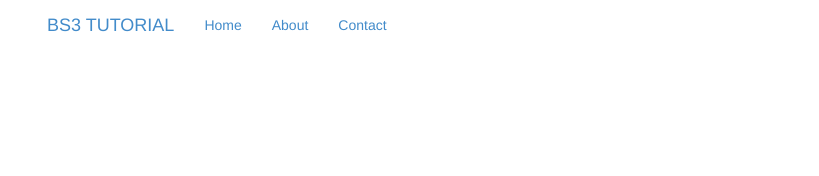
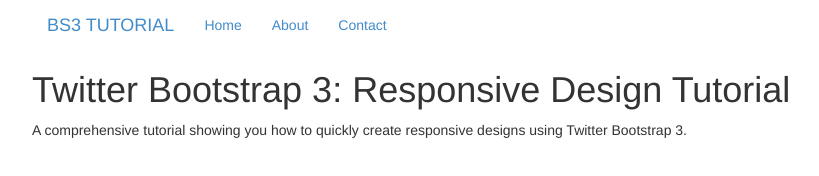
Before and after one commit to cristianmar25/bootstrap3tutorial, a plain HTML site: page index.html in a window 1280 px wide. Shown: the whole page, without its empty margins (38-857 px from the left). Drawn offline with Linux system fonts and the light colour scheme.

Commit message:
agregado del banner al templete de bootstrap
Utilizando nuevamente la clase container, podemos agregar fácilmente una
sección banner a la plantilla. Agregue el siguiente código HTML dentro
de las etiquetas <body> debajo del encabezado HTML que acaba de agregar.

```diff
--- a/index.html
+++ b/index.html
@@ -29,6 +29,17 @@
       </nav>
     </div>
   </header>
+
+
+  <!-- Site banner -->
+  <div class="banner">
+    <div class="container">
+      <h1>Twitter Bootstrap 3: Responsive Design Tutorial</h1>
+      <p>A comprehensive tutorial showing you how to quickly create responsive designs using Twitter Bootstrap 3.</p>
+    </div>
+  </div>
+
+
   <!-- Include jQuery and bootstrap JS plugins -->
   <script src="includes/jquery/jquery-2.1.0.min.js"></script>
   <script src="includes/bootstrap/js/bootstrap.min.js"></script>
```
